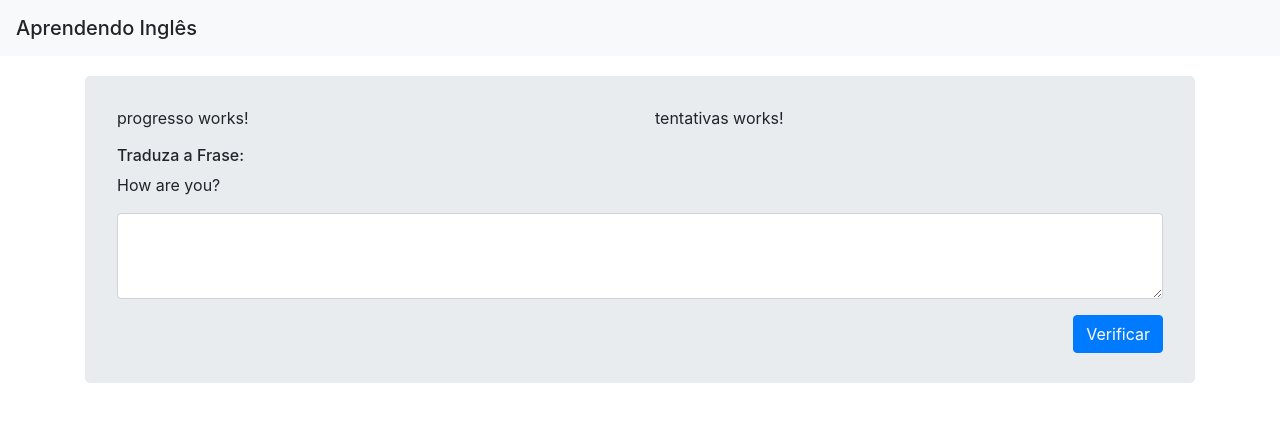
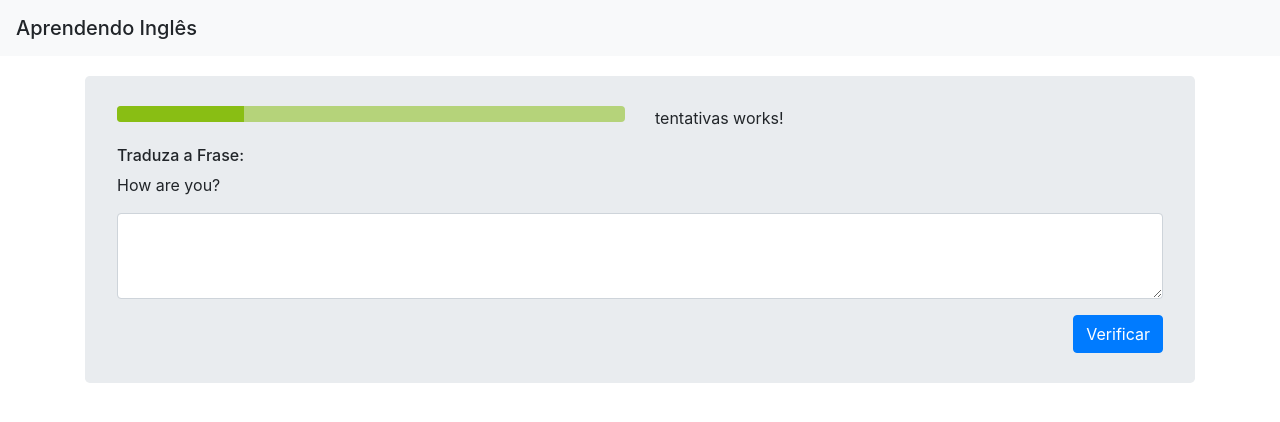
Before and after one commit to EricGambit/udemy-angular-site1, an Angular app: page / in a window 1280 px wide. Shown: the top 422 px of the page. Built offline with nearby package versions, Linux system fonts and the light colour scheme.

Commit message:
Criado template de componente de tentativas

```diff
--- a/src/app/progresso/progresso.component.css
+++ b/src/app/progresso/progresso.component.css
@@ -0,0 +1,8 @@
+.progress{
+    background: rgb(181, 211, 122);
+    border-color: solid 1px rgb(137, 190, 20);
+}
+
+.progress-bar{
+    background:  rgb(137, 190, 20);
+}
--- a/src/app/progresso/progresso.component.html
+++ b/src/app/progresso/progresso.component.html
@@ -1,3 +1,3 @@
-<p>
-  progresso works!
-</p>
+<div class="progress">
+  <div class="progress-bar w-25"></div>
+</div>
```
